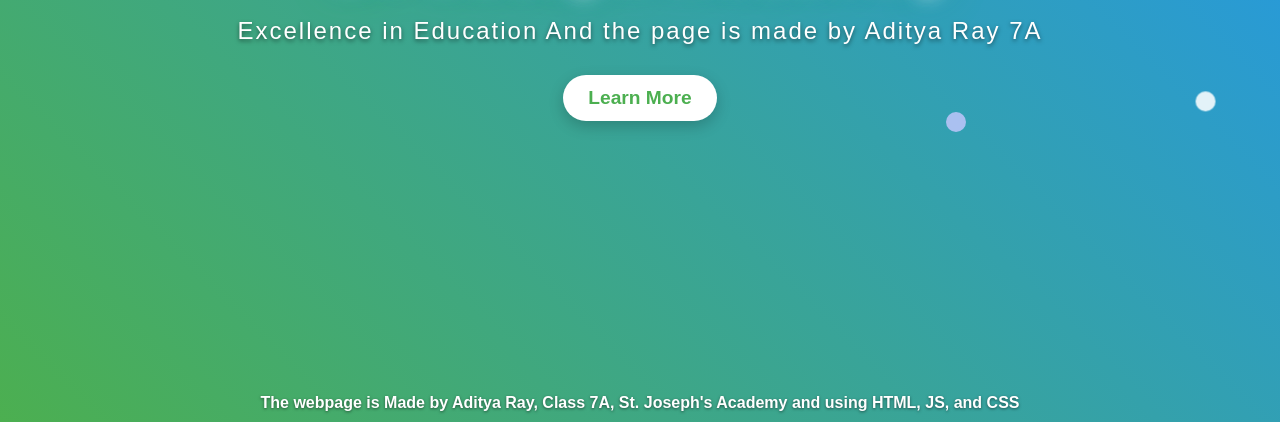
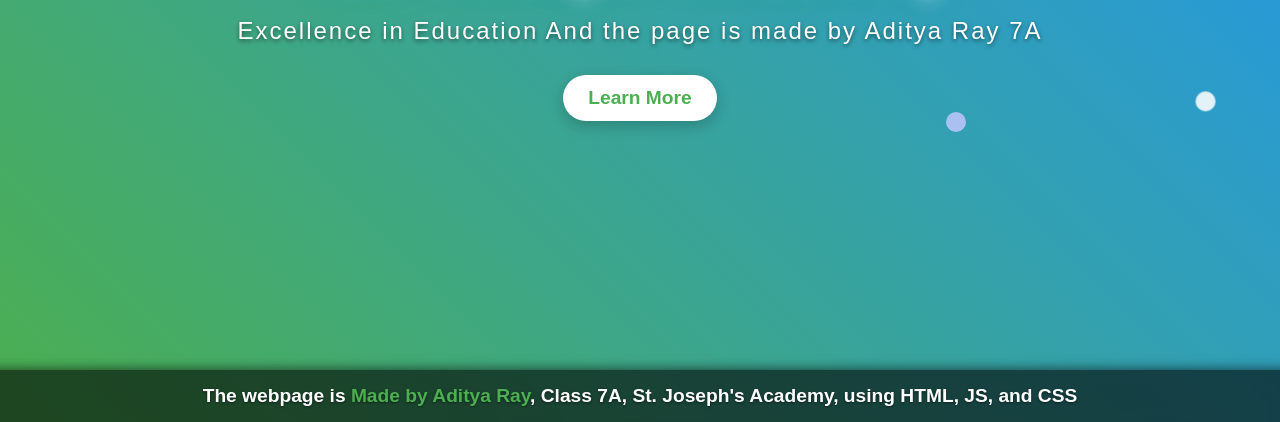
Before and after one commit to Aditya-ray-9/Demo_website_school, a plain HTML site: page index.html in a window 1280 px wide. Shown: the part 378-800 px from the top of the page. Drawn offline with Linux system fonts and the light colour scheme.

Commit message:
Update index.html

```diff
--- a/index.html
+++ b/index.html
@@ -102,11 +102,22 @@
 
     footer {
       position: absolute;
-      bottom: 10px;
-      font-size: 1rem;
+      bottom: 0;
+      width: 100%;
+      padding: 15px 20px;
+      text-align: center;
+      font-size: 1.2rem;
       font-weight: bold;
       color: #ffffff;
+      background: rgba(0, 0, 0, 0.6);
+      box-shadow: 0 -2px 10px rgba(0, 0, 0, 0.5);
       text-shadow: 0px 1px 3px rgba(0, 0, 0, 0.5);
+      backdrop-filter: blur(5px);
+    }
+
+    footer span {
+      font-weight: 700;
+      color: #4caf50;
     }
 
     .floating-element:nth-child(odd) {
@@ -137,6 +148,6 @@
     <div class="floating-element" style="top: 75%; left: 90%;"></div>
   </div>
 
-  <footer>The webpage is Made by Aditya Ray, Class 7A, St. Joseph's Academy and using HTML, JS, and CSS</footer>
+  <footer>The webpage is <span>Made by Aditya Ray</span>, Class 7A, St. Joseph's Academy, using HTML, JS, and CSS</footer>
 </body>
 </html>
```
